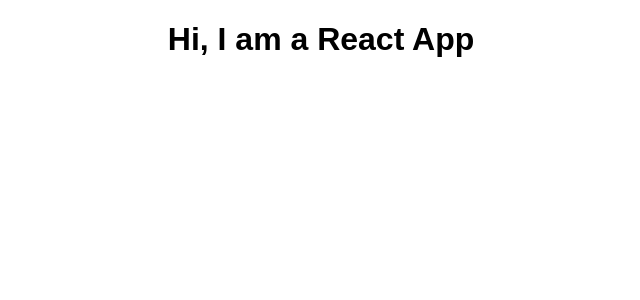
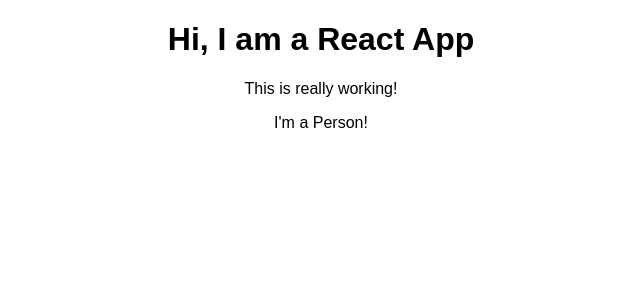
Before and after one commit to larrycastillo2009/react-hamburger, a React (Create React App) app: page / in a window 1280 px wide. Shown: the top 300 px of the page, without its empty margins (319-959 px from the left). Built offline with nearby package versions, Linux system fonts and the light colour scheme.

Commit message:
created my first react componet

```diff
--- a/src/App.js
+++ b/src/App.js
@@ -1,11 +1,14 @@
 import React, { Component } from 'react';
 import './App.css';
+import Person from './Person/Person';
 
 class App extends Component {
   render() {
     return (
       <div className="App">
         <h1>Hi, I am a React App</h1>
+        <p>This is really working!</p>
+        <Person></Person>
       </div>
     );
     // return React.createElement('div',{className:'App'}, React.createElement('h1',null,'Does this work now?'))
--- /dev/null
+++ b/src/Person/Person.js
@@ -0,0 +1,7 @@
+import React from 'react';
+
+const person = () => {
+    return <p>I'm a Person!</p>
+};
+
+export default person;
```
